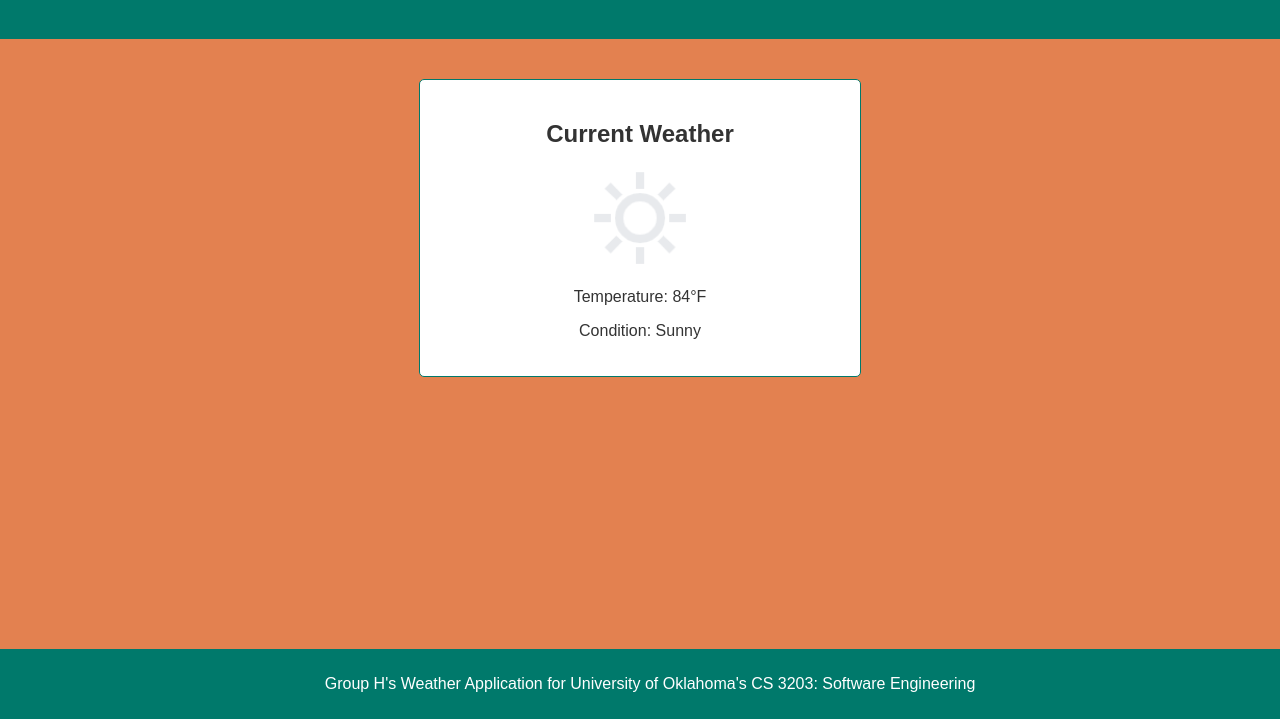
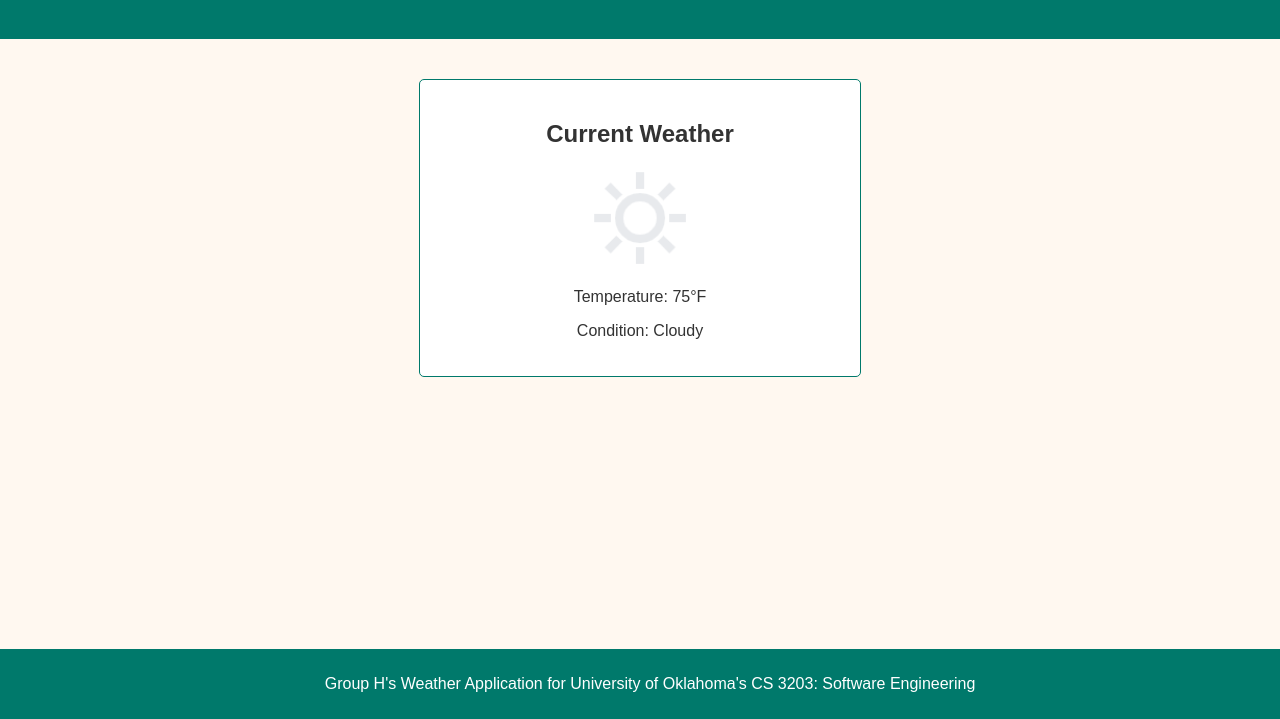
Before and after one commit to jakedearborn5/WeatherWise, a plain HTML site: page Pages/Dashboard.html in a window 1280 px wide. Shown: the part 81-800 px from the top of the page. Drawn offline with Linux system fonts and the light colour scheme.

Commit message:
Reverting Changes for the video

```diff
--- a/Scripts/Dashboard.js
+++ b/Scripts/Dashboard.js
@@ -4,7 +4,7 @@ document.addEventListener('DOMContentLoaded', () => {
 
     // Example weather API
     setTimeout(() => {
-        tempElement.textContent = '84°F';
-        conditionElement.textContent = 'Sunny';
+        tempElement.textContent = '75°F';
+        conditionElement.textContent = 'Cloudy';
     }, 1000);
 });
--- a/Styles/DashboardStyles.css
+++ b/Styles/DashboardStyles.css
@@ -1,6 +1,6 @@
 body {
     font-family: Arial, sans-serif;
-    background-color: #e38150;
+    background-color: #fff8f0;
     color: #333;
     text-align: center;
     margin: 0;
```
